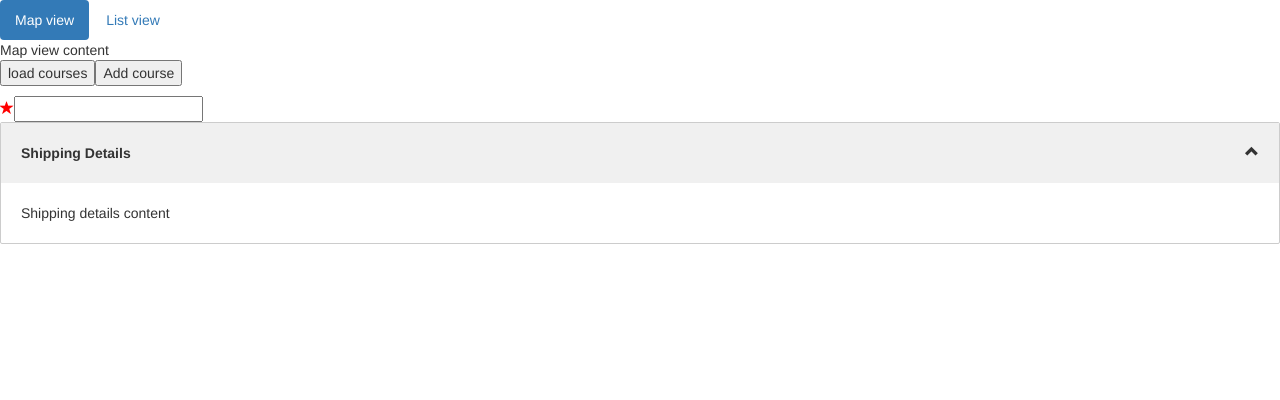
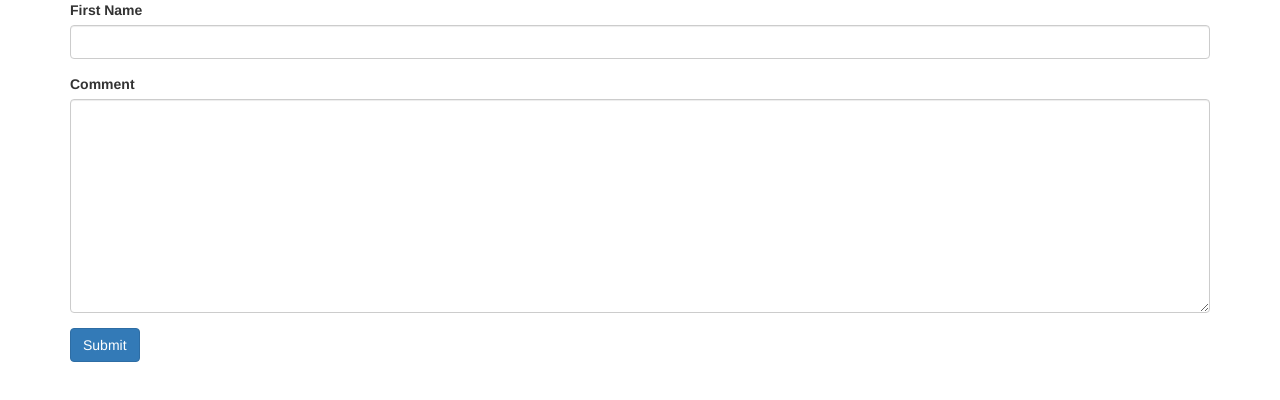
Before and after one commit to gagan0183/mosh-angular-prop, an Angular app in the folder hello-world/: page / in a window 1280 px wide. Shown: the top 400 px of the page. Built offline with nearby package versions, Linux system fonts and the light colour scheme.

Commit message:
create contact form component

```diff
--- a/hello-world/src/app/app.component.html
+++ b/hello-world/src/app/app.component.html
@@ -1,28 +1,3 @@
-<ul class="nav nav-pills">
-    <li [class.active]="viewMode == 'map'"><a (click)="viewMode = 'map'">Map view</a></li>
-    <li [class.active]="viewMode == 'list'"><a (click)="viewMode = 'list'">List view</a></li>
-</ul>
-
-<div [ngSwitch]="viewMode">
-    <div *ngSwitchCase="'map'">Map view content</div>
-    <div *ngSwitchCase="'list'">List view content</div>
-    <div *ngSwitchDefault>otherwise</div>
+<div class="container">
+    <contact-form></contact-form>
 </div>
-
-<button (click)="loadcourses()">load courses</button>
-<button (click)="add()">Add course</button>
-<ul>
-    <li *ngFor="let course of courses; even as isEven" (click)="remove(course)">{{course.name}}<span *ngIf="isEven">(EVEN)</span></li>
-</ul>
-
-<div *ngIf="courses.length > 0">
-    list
-</div>
-
-<favorite></favorite>
-
-<input type="text" [appInputFormat]="'lowercase'">
-
-<zippy title="Shipping Details">
-    Shipping details content
-</zippy>
--- a/hello-world/src/app/app.module.ts
+++ b/hello-world/src/app/app.module.ts
@@ -17,6 +17,7 @@ import { PanelComponent } from './panel/panel.component';
 import { LikeComponent } from './like/like.component';
 import { InputFormatDirective } from './input-format.directive';
 import { ZippyComponent } from './zippy/zippy.component';
+import { ContactFormComponent } from './contact-form/contact-form.component';
 
 @NgModule({
   declarations: [
@@ -32,7 +33,8 @@ import { ZippyComponent } from './zippy/zippy.component';
     PanelComponent,
     LikeComponent,
     InputFormatDirective,
-    ZippyComponent
+    ZippyComponent,
+    ContactFormComponent
   ],
   imports: [
     BrowserModule,
--- /dev/null
+++ b/hello-world/src/app/contact-form/contact-form.component.html
@@ -0,0 +1,11 @@
+<form>
+  <div class="form-group">
+    <label for="firstName">First Name</label>
+    <input type="text" id="firstName" class="form-control">
+  </div>
+  <div class="form-group">
+    <label for="comment">Comment</label>
+    <textarea id="comment" cols="30" rows="10" class="form-control"></textarea>
+  </div>
+  <button class="btn btn-primary">Submit</button>
+</form>
--- /dev/null
+++ b/hello-world/src/app/contact-form/contact-form.component.ts
@@ -0,0 +1,15 @@
+import { Component, OnInit } from '@angular/core';
+
+@Component({
+  selector: 'contact-form',
+  templateUrl: './contact-form.component.html',
+  styleUrls: ['./contact-form.component.css']
+})
+export class ContactFormComponent implements OnInit {
+
+  constructor() { }
+
+  ngOnInit() {
+  }
+
+}
```
Also changed, not shown: hello-world/src/app/contact-form/contact-form.component.css (added), 1 other file (tests, documents, lock files or other folders).
